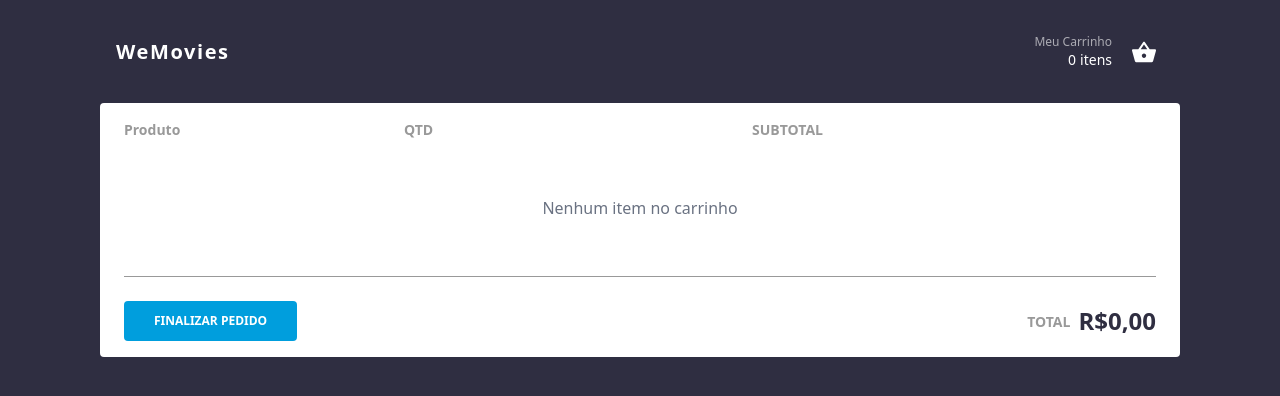
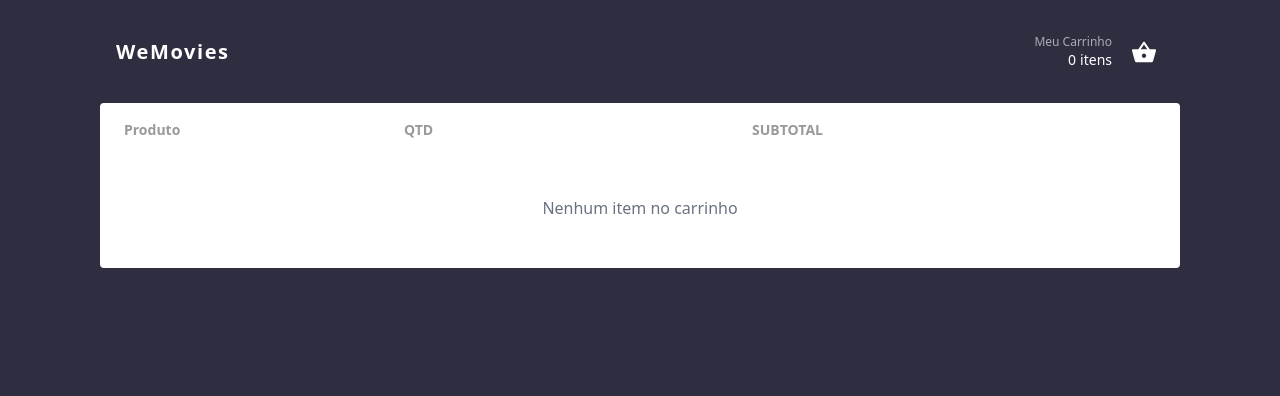
Before and after one commit to YagoLeite/wefit, a Next.js app: page /cart in a window 1280 px wide. Shown: the top 396 px of the page. Built offline with nearby package versions, Linux system fonts and the light colour scheme.

Commit message:
feat: implement exit animation for cart total visibility

```diff
--- a/components/cart/cart-wrapper/CartWrapper.tsx
+++ b/components/cart/cart-wrapper/CartWrapper.tsx
@@ -3,16 +3,38 @@ import CartList from "../cart-list/CartList";
 import CartHeader from "../cart-header/CartHeader";
 import { useCart } from "@/contexts/CartContext";
 import CartTotal from "../cart-total/CartTotal";
+import { motion, AnimatePresence } from "framer-motion";
 
 export default function CartWrapper() {
   const { items } = useCart();
 
+  const itemVariants = {
+    exit: {
+      opacity: 0,
+      scaleY: 0,
+      transition: {
+        duration: 0.4,
+        ease: "easeInOut",
+      },
+    },
+  };
+
   return (
-    <div className="w-full h-fit flex flex-col gap-4 bg-[white] rounded-[4px] p-4 md:px-6 gap-[21px] md:gap-[24px] ">
+    <motion.div
+      className="w-full h-fit flex flex-col gap-4 bg-[white] rounded-[4px] p-4 md:px-6 gap-[21px] md:gap-[24px]"
+      layout
+    >
       <CartHeader />
       <CartList movies={items} />
-      <div className="w-full border-t border-[#999999]" />
-      <CartTotal />
-    </div>
+
+      <AnimatePresence mode="popLayout">
+        {items.length > 0 && (
+          <motion.div key="footer" variants={itemVariants} exit="exit" layout>
+            <div className="w-full border-t border-[#999999] mb-4" />
+            <CartTotal />
+          </motion.div>
+        )}
+      </AnimatePresence>
+    </motion.div>
   );
 }
```
